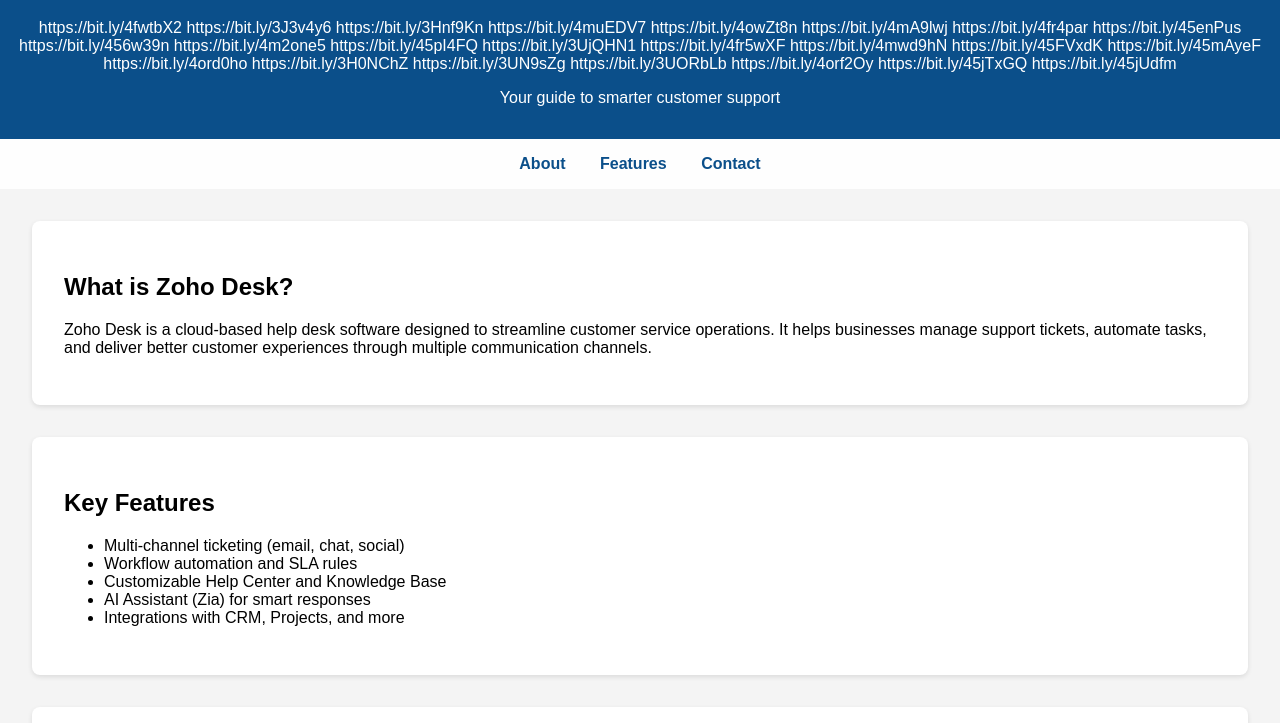
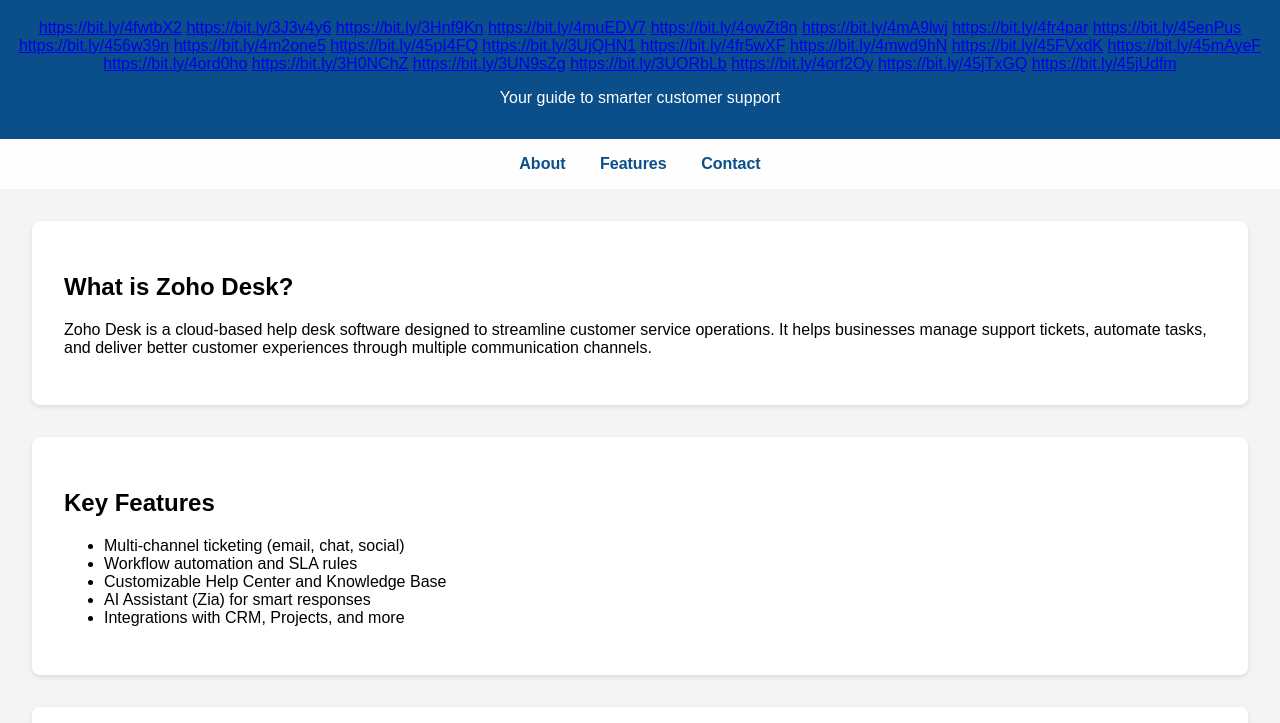
Before and after one commit to mukul756/newcrawling, a plain HTML site: page index.html in a window 1280 px wide. Shown: the part 77-800 px from the top of the page. Drawn offline with Linux system fonts and the light colour scheme.

Commit message:
Update index.html

```diff
--- a/index.html
+++ b/index.html
@@ -51,31 +51,30 @@
 
   <header>
     <h1>Welcome to Zoho Desk Info</h1>
-    https://bit.ly/4fwtbX2
-https://bit.ly/3J3v4y6
-https://bit.ly/3Hnf9Kn
-https://bit.ly/4muEDV7
-https://bit.ly/4owZt8n
-https://bit.ly/4mA9lwj
-https://bit.ly/4fr4par
+    <a href="https://bit.ly/4fwtbX2">https://bit.ly/4fwtbX2</a>
+<a href="https://bit.ly/3J3v4y6">https://bit.ly/3J3v4y6</a>
+<a href="https://bit.ly/3Hnf9Kn">https://bit.ly/3Hnf9Kn</a>
+<a href="https://bit.ly/4muEDV7">https://bit.ly/4muEDV7</a>
+<a href="https://bit.ly/4owZt8n">https://bit.ly/4owZt8n</a>
+<a href="https://bit.ly/4mA9lwj">https://bit.ly/4mA9lwj</a>
+<a href="https://bit.ly/4fr4par">https://bit.ly/4fr4par</a>
 
-https://bit.ly/45enPus
-https://bit.ly/456w39n
-https://bit.ly/4m2one5
-https://bit.ly/45pI4FQ
-https://bit.ly/3UjQHN1
-https://bit.ly/4fr5wXF
-https://bit.ly/4mwd9hN
-https://bit.ly/45FVxdK
-
-https://bit.ly/45mAyeF
-https://bit.ly/4ord0ho
-https://bit.ly/3H0NChZ
-https://bit.ly/3UN9sZg
-https://bit.ly/3UORbLb
-https://bit.ly/4orf2Oy
-https://bit.ly/45jTxGQ
-https://bit.ly/45jUdfm
+<a href="https://bit.ly/45enPus">https://bit.ly/45enPus</a>
+<a href="https://bit.ly/456w39n">https://bit.ly/456w39n</a>
+<a href="https://bit.ly/4m2one5">https://bit.ly/4m2one5</a>
+<a href="https://bit.ly/45pI4FQ">https://bit.ly/45pI4FQ</a>
+<a href="https://bit.ly/3UjQHN1">https://bit.ly/3UjQHN1</a>
+<a href="https://bit.ly/4fr5wXF">https://bit.ly/4fr5wXF</a>
+<a href="https://bit.ly/4mwd9hN">https://bit.ly/4mwd9hN</a>
+<a href="https://bit.ly/45FVxdK">https://bit.ly/45FVxdK</a>
+<a href="https://bit.ly/45mAyeF">https://bit.ly/45mAyeF</a>
+<a href="https://bit.ly/4ord0ho">https://bit.ly/4ord0ho</a>
+<a href="https://bit.ly/3H0NChZ">https://bit.ly/3H0NChZ</a>
+<a href="https://bit.ly/3UN9sZg">https://bit.ly/3UN9sZg</a>
+<a href="https://bit.ly/3UORbLb">https://bit.ly/3UORbLb</a>
+<a href="https://bit.ly/4orf2Oy">https://bit.ly/4orf2Oy</a>
+<a href="https://bit.ly/45jTxGQ">https://bit.ly/45jTxGQ</a>
+<a href="https://bit.ly/45jUdfm">https://bit.ly/45jUdfm</a>
     <p>Your guide to smarter customer support</p>
   </header>
 
```
